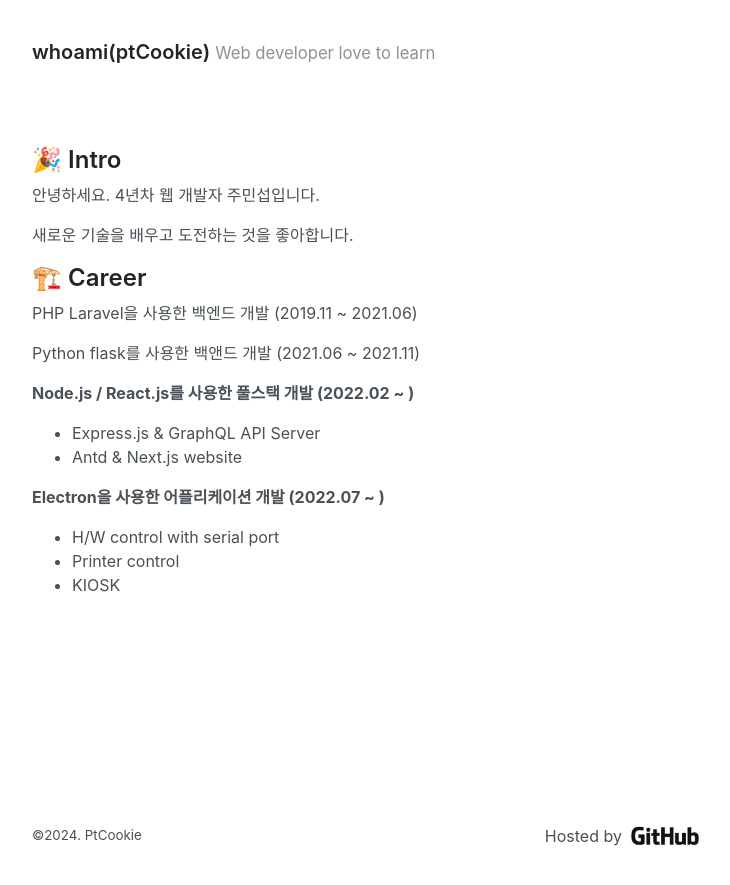
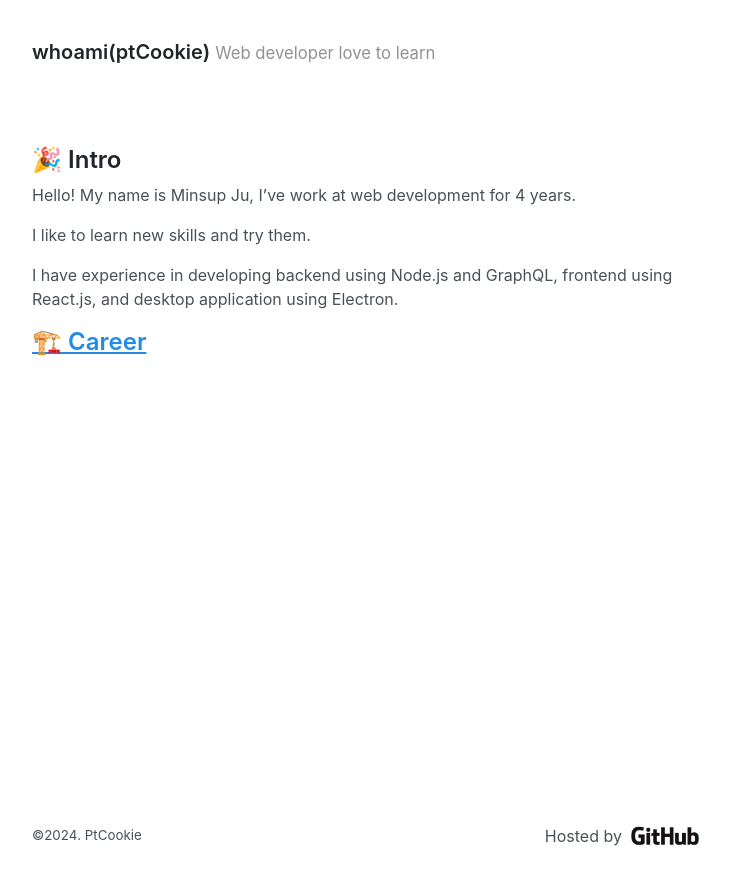
Before and after one commit to PtCookie/ptcookie.github.io, a Jekyll site: the page built from index.md, in a window 1280 px wide. Shown: the top 885 px of the page, without its empty margins (272-1002 px from the left). Built offline with Jekyll 4.4.1, drawn with Linux system fonts in a browser that asks for light colours; emoji names are drawn with the system emoji font.

```diff
--- a/index.md
+++ b/index.md
@@ -5,23 +5,10 @@ title: Home
 
 ## :tada: Intro
 
-안녕하세요. 4년차 웹 개발자 주민섭입니다.
+Hello! My name is Minsup Ju, I've work at web development for 4 years.
 
-새로운 기술을 배우고 도전하는 것을 좋아합니다.
+I like to learn new skills and try them.
 
-## :building_construction: Career
+I have experience in developing backend using Node.js and GraphQL, frontend using React.js, and desktop application using Electron.
 
-PHP Laravel을 사용한 백엔드 개발 (2019.11 ~ 2021.06)
-
-Python flask를 사용한 백앤드 개발 (2021.06 ~ 2021.11)
-
-**Node.js / React.js를 사용한 풀스택 개발 (2022.02 ~ )**
-
-- Express.js & GraphQL API Server
-- Antd & Next.js website
-
-**Electron을 사용한 어플리케이션 개발 (2022.07 ~ )**
-
-- H/W control with serial port
-- Printer control
-- KIOSK
+## [:building_construction: Career]({% link career.md %})
```
Also changed, not shown: career.md (added, +31 -0 lines).
